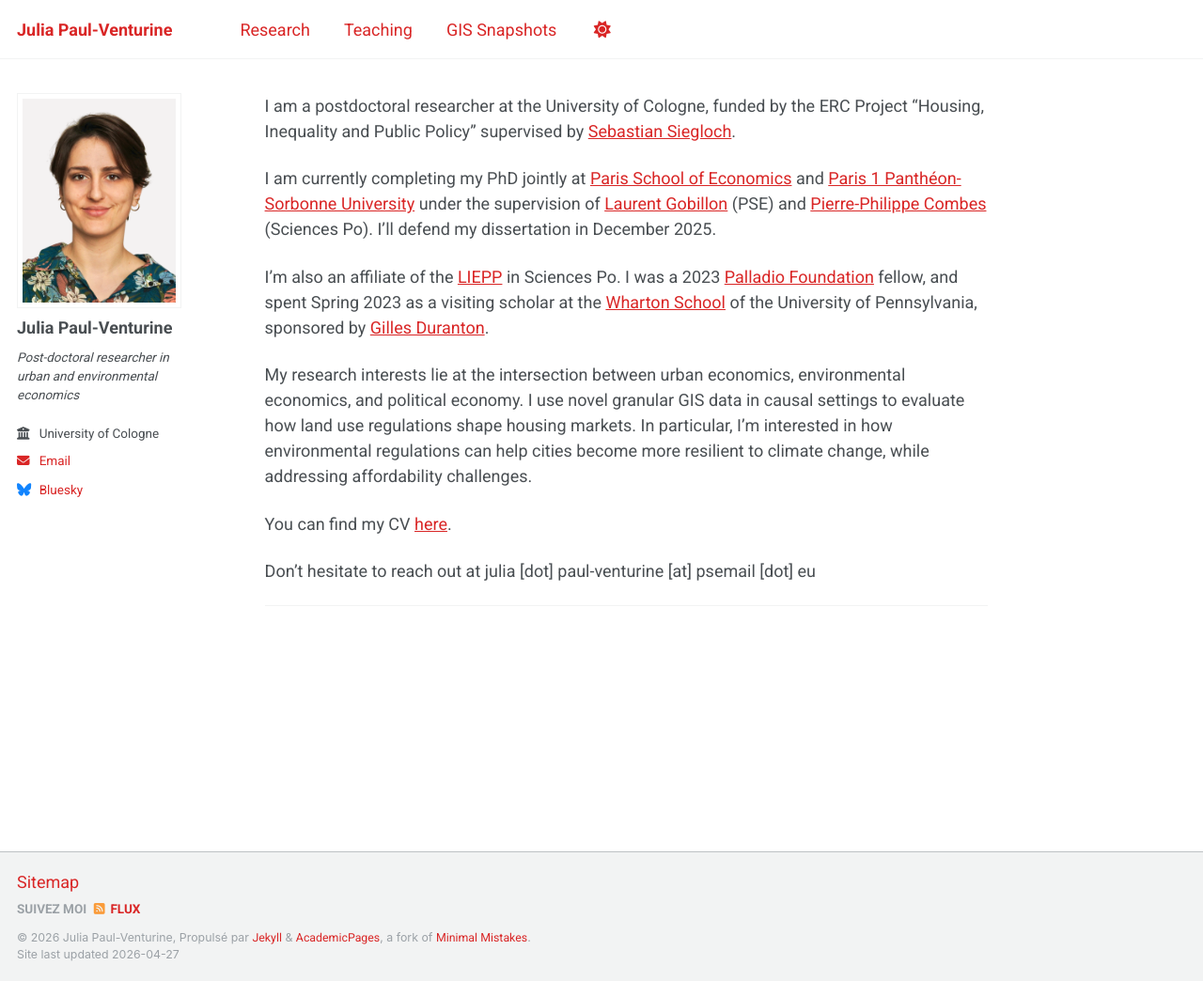
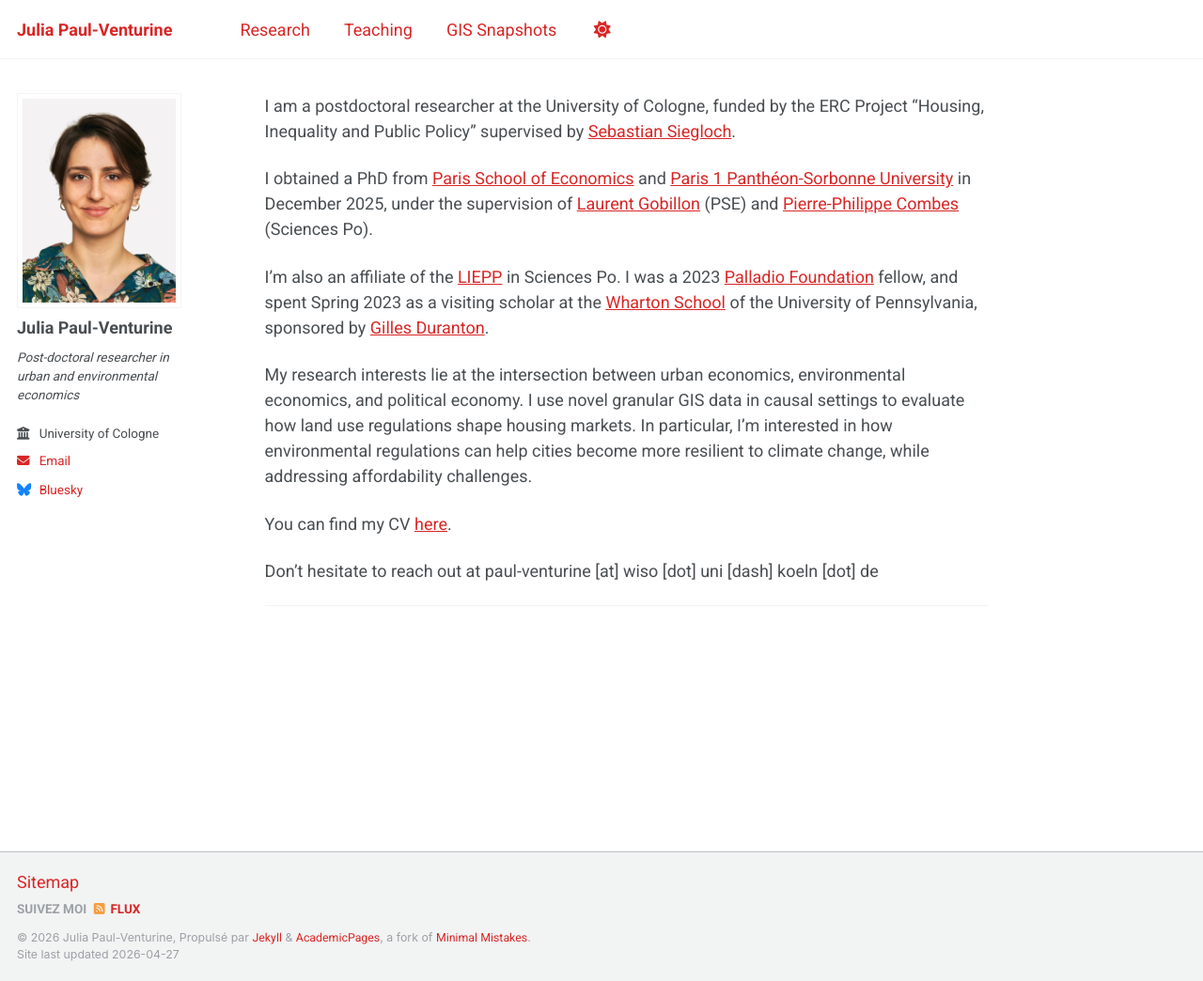
Before and after one commit to julia-paulventurine/julia-paulventurine.github.io, a Jekyll site: the page built from _pages/about.md, in a window 1280 px wide and 1044 px high. Shown: the whole window at 94% size. Built offline with Jekyll 4.4.1, drawn with Linux system fonts in a browser that asks for light colours; a script that is not in the unit is left out.

Commit message:
Change contact email in about page
Updated contact email address for Julia Paul-Venturine.

```diff
--- a/_pages/about.md
+++ b/_pages/about.md
@@ -14,7 +14,7 @@ redirect_from:
 
 I am a postdoctoral researcher at the University of Cologne, funded by the ERC Project "Housing, Inequality and Public Policy" supervised by [Sebastian Siegloch](https://sites.google.com/view/siegloch/home){:target="_blank"}.
 
-I am currently completing my PhD jointly at [Paris School of Economics](https://www.parisschoolofeconomics.eu){:target="_blank"} and [Paris 1 Panthéon-Sorbonne University](https://ed-economie.pantheonsorbonne.fr){:target="_blank"} under the supervision of [Laurent Gobillon](http://laurent.gobillon.free.fr){:target="_blank"} (PSE) and [Pierre-Philippe Combes](https://sites.google.com/view/pierrephilippecombes/){:target="_blank"} (Sciences Po). I'll defend my dissertation in December 2025.
+I obtained a PhD from [Paris School of Economics](https://www.parisschoolofeconomics.eu){:target="_blank"} and [Paris 1 Panthéon-Sorbonne University](https://ed-economie.pantheonsorbonne.fr){:target="_blank"} in December 2025, under the supervision of [Laurent Gobillon](http://laurent.gobillon.free.fr){:target="_blank"} (PSE) and [Pierre-Philippe Combes](https://sites.google.com/view/pierrephilippecombes/){:target="_blank"} (Sciences Po).
 
 I’m also an affiliate of the [LIEPP](https://www.sciencespo.fr/liepp/fr/){:target="_blank"} in Sciences Po.
 I was a 2023 [Palladio Foundation](https://fondationpalladio.fr){:target="_blank"} fellow, and spent Spring 2023 as a visiting scholar at the [Wharton School](https://www.wharton.upenn.edu){:target="_blank"} of the University of Pennsylvania, sponsored by [Gilles Duranton](https://real-faculty.wharton.upenn.edu/duranton/){:target="_blank"}.
@@ -23,6 +23,6 @@ My research interests lie at the intersection between urban economics, environme
 
 You can find my CV [here](https://www.dropbox.com/scl/fi/cjb5h575ikf9tenfw18m3/CV_JPV___Current.pdf?rlkey=814m3r99fu9ihmz9rchb04yln&st=tx527ate&dl=0){:target="_blank"}.
 
-Don't hesitate to reach out at julia [dot] paul-venturine [at] psemail [dot] eu
+Don't hesitate to reach out at paul-venturine [at] wiso [dot] uni [dash] koeln [dot] de
 
 ------
```
